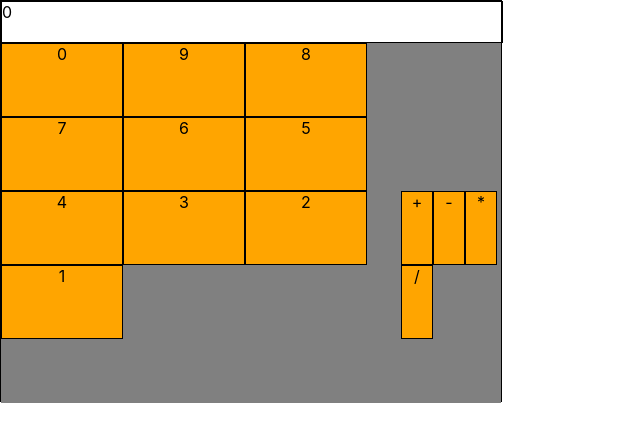
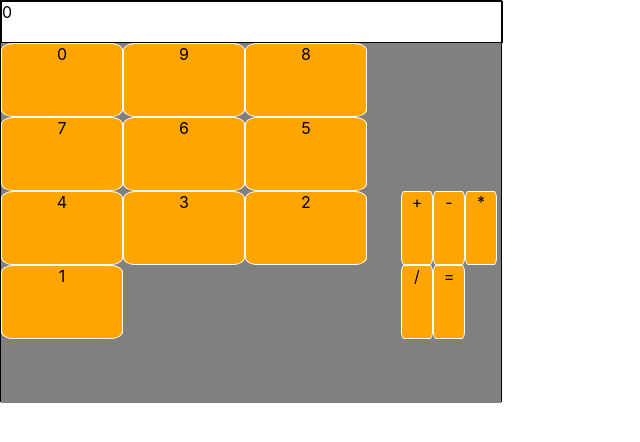
Before and after one commit to adqn/react-calculator, a React (Create React App) app: page / in a window 1280 px wide. Shown: the top 442 px of the page, without its empty margins (0-640 px from the left). Built offline with nearby package versions, Linux system fonts and the light colour scheme.

Commit message:
css wrangling

```diff
--- a/src/App.css
+++ b/src/App.css
@@ -36,8 +36,14 @@
 .Button {
   width: 30%;
   height: 20%;
-  border: 1px solid black;
+  border: 1px solid white;
+  border-spacing: 2px;
+  border-radius: 10%;
   text-align: center;
   background: orange;
   display: inline-block;
+
+  -webkit-user-select: none;
+  -moz-user-select: none;
+  -ms-user-select: none;
 }
--- a/src/App.js
+++ b/src/App.js
@@ -5,13 +5,14 @@ const operationList = [
   '+',
   '-',
   '*',
-  '/'
+  '/',
+  '='
 ]
 
 const numberList = [0, 9, 8, 7, 6, 5, 4, 3, 2, 1]
 
 // To be called on 'enter' or '=' sign press
-const registerReducer = (state, action) => {
+const answerReducer = (state, action) => {
   switch(action.type) {
     case '+':
       return (
@@ -47,7 +48,7 @@ function Numbers({handleInput}) {
   )
 }
 
-const Operations = ({handleOperation, handleRegisterSwitch}) => {
+const Operations = ({handleRegisterSwitch}) => {
   return (
     <div className="Operations">
       {
@@ -62,26 +63,34 @@ const Operations = ({handleOperation, handleRegisterSwitch}) => {
 
 function App() {
   const [display, setDisplay] = useState(0);
-  // const [currentRegister, setCurrentRegister] = useReducer(registerReducer, 0);
+  const [answer, setAnswer] = useReducer(answerReducer, 0);
   const [currentRegister, setCurrentRegister] = useState(0);
   const [tempRegister, setTempRegister] = useState(0);
   const [operationRegister, setOperationRegister] = useState(null);
   const [registerSwitch, setRegisterSwitch] = useState(false);
 
-  // const handleOperation = (operation) => {
-  //   setCurrentRegister({
-  //     type: operation,
-  //     payload: {currentRegister: currentRegister, tempRegister: tempRegister}
-  //   });
-  // }
+  const handleOperation = (operation) => {
+    setAnswer({
+      type: operation,
+      payload: {currentRegister: currentRegister, tempRegister: tempRegister}
+    });
+  }
 
   const handleRegisterSwitch = (operation) => {
-    setRegisterSwitch(!registerSwitch);
-    // handleOperation(operation);
+    if (operation === '=') {
+      handleOperation(operationRegister);
+      setCurrentRegister(answer);
+      setDisplay(answer);
+      clearRegisters();
+    } else {
+      setOperationRegister(operation);
+      setRegisterSwitch(!registerSwitch);
+    }
   }
 
-  const getOperation = operation => {
-    setOperationRegister(operation);
+  const clearRegisters = () => {
+    setCurrentRegister(0);
+    setTempRegister(0);
   }
 
   const getUpdatedDisplay = (symbol, register) => {
```
